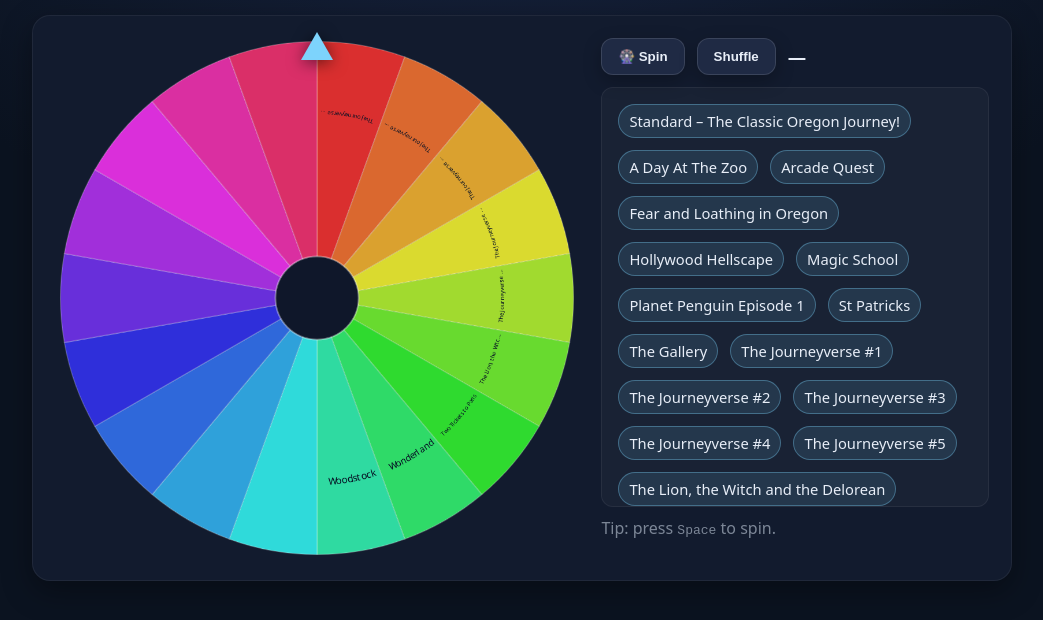
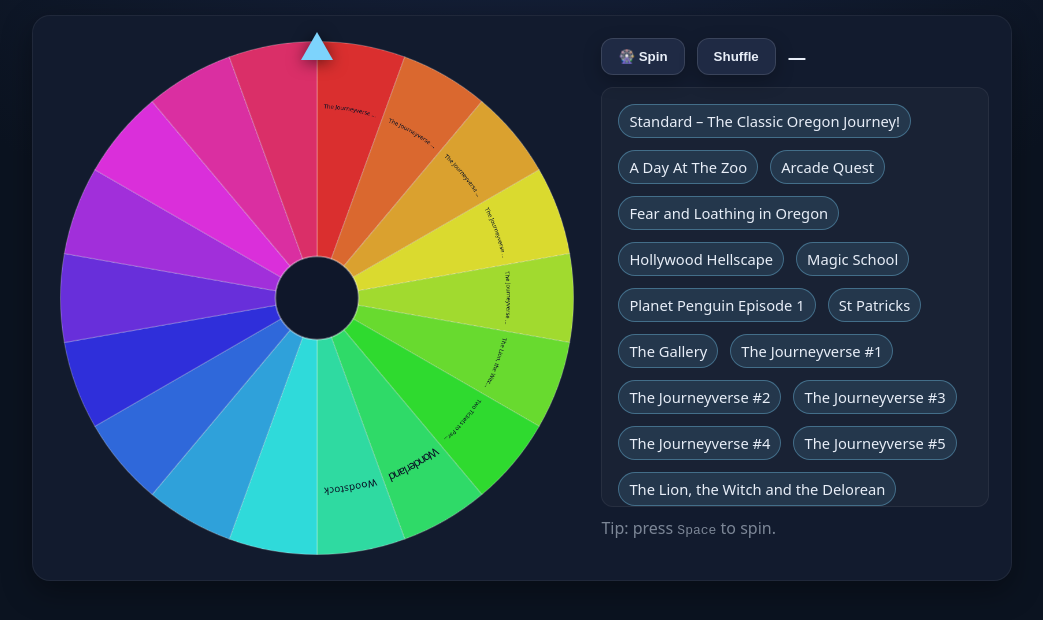
Before and after one commit to ealdent/oregon-wheel, a plain HTML site: page index.html in a window 1280 px wide. Shown: the part 148-768 px from the top of the page, without its empty margins (118-1161 px from the left). Drawn offline with Linux system fonts and the light colour scheme.

Commit message:
try again

```diff
--- a/index.html
+++ b/index.html
@@ -94,39 +94,43 @@
       return `hsl(${hue} 70% 52%)`;
     }
 
-    // Fit/ellipsize text to a target arc length at a given radius
-    function ellipsizeToFit(ctx, text, maxArcRadians, radius, maxFont, minFont){
+    // Choose font/ellipsis so linear width at radius fits the target arc radians
+    function fitTextForArc(ctx, text, targetArcRad, radius, maxFont=20, minFont=10){
+      let t = text;
       let fontSize = maxFont;
-      const setFont = ()=> ctx.font = `${fontSize}px system-ui, -apple-system, Segoe UI, Roboto, Inter, sans-serif`;
-      setFont();
-      const fits = t => (ctx.measureText(t).width / radius) <= maxArcRadians;
-      // shrink to try to fit uncut
-      while(fontSize > minFont && !fits(text)){ fontSize -= 1; setFont(); }
-      if(fits(text)) return {text, size:fontSize};
-      // ellipsize
-      let t = text;
-      while(t.length > 1 && !fits(t + '…')){ t = t.slice(0, -1); }
-      return {text: t + '…', size:fontSize};
+      const setFont = () => ctx.font = `${fontSize}px system-ui, -apple-system, Segoe UI, Roboto, Inter, sans-serif`;
+      const fits = txt => (ctx.measureText(txt).width / radius) <= targetArcRad;
+      while(fontSize > minFont && !fits(t)){ fontSize--; setFont(); }
+      if(!fits(t)){
+        // ellipsize until fits
+        while(t.length > 1 && !fits(t + '…')){ t = t.slice(0,-1); }
+        t = t + '…';
+      }
+      return {text:t, size:fontSize};
     }
 
-    function drawTextOnArc(ctx, text, cx, cy, radius, centerAngle, inward=true){
-      // Render text following the arc, centered at centerAngle
+    // Draw text following an arc, distributing glyphs to fill targetArcRad exactly (centered at centerAngle).
+    function drawTextOnArcScaled(ctx, text, cx, cy, radius, centerAngle, targetArcRad, outward=true){
       ctx.save();
       ctx.translate(cx, cy);
-      ctx.fillStyle = '#081226';
       const glyphs = Array.from(text);
       const widths = glyphs.map(ch => ctx.measureText(ch).width);
-      const total = widths.reduce((a,b)=>a+b,0);
-      const totalAng = total / radius;
-      const dir = inward ? -1 : 1;
-      let angle = centerAngle - dir * totalAng/2;
+      const total = widths.reduce((a,b)=>a+b,0) || 1;
+      // proportional angles per glyph, scaled to fill targetArcRad
+      const angles = widths.map(w => (w/total) * targetArcRad);
+      // start angle so text is centered
+      const dir = outward ? 1 : -1;
+      let angle = centerAngle - dir * targetArcRad/2;
       for(let i=0;i<glyphs.length;i++){
-        const w = widths[i];
-        const a = w / radius;
+        const a = angles[i];
         angle += dir * a/2;
         ctx.save();
-        ctx.rotate(angle + (inward ? Math.PI/2 : -Math.PI/2));
-        ctx.fillText(glyphs[i], 0, -dir * radius);
+        ctx.rotate(angle - (outward ? Math.PI/2 : -Math.PI/2));
+        ctx.textAlign = 'center';
+        ctx.textBaseline = 'alphabetic';
+        ctx.fillStyle = '#081226';
+        // draw outward: baseline outside center
+        ctx.fillText(glyphs[i], 0, outward ? -radius : radius);
         ctx.restore();
         angle += dir * a/2;
       }
@@ -155,7 +159,6 @@
       ctx.clearRect(0,0,canvas.width,canvas.height);
 
       ctx.save();
-      // apply rotation (degrees to radians)
       ctx.translate(center.x, center.y);
       ctx.rotate((rotation * Math.PI) / 180);
       ctx.translate(-center.x, -center.y);
@@ -164,7 +167,7 @@
         const start = i * sliceRad - Math.PI/2; // 12 o'clock
         const end = start + sliceRad;
 
-        // slice fill
+        // slice
         ctx.beginPath();
         ctx.moveTo(center.x, center.y);
         ctx.arc(center.x, center.y, r-6, start, end);
@@ -175,13 +178,13 @@
         ctx.lineWidth = 2;
         ctx.stroke();
 
-        // curved label
+        // outward curved label
         const mid = (start + end)/2;
-        const textR = r * 0.72;
-        const usableArc = (end - start) * 0.82; // a little padding
-        const fit = ellipsizeToFit(ctx, items[i], usableArc, textR, 20, 10);
+        const textR = r * 0.73;        // slightly inside the slice
+        const targetArc = (end - start) * 0.80; // leave padding at edges
+        const fit = fitTextForArc(ctx, items[i], targetArc, textR, 20, 10);
         ctx.font = `${fit.size}px system-ui, -apple-system, Segoe UI, Roboto, Inter, sans-serif`;
-        drawTextOnArc(ctx, fit.text, center.x, center.y, textR, mid, true);
+        drawTextOnArcScaled(ctx, fit.text, center.x, center.y, textR, mid, targetArc, true);
       }
 
       // hub
```
